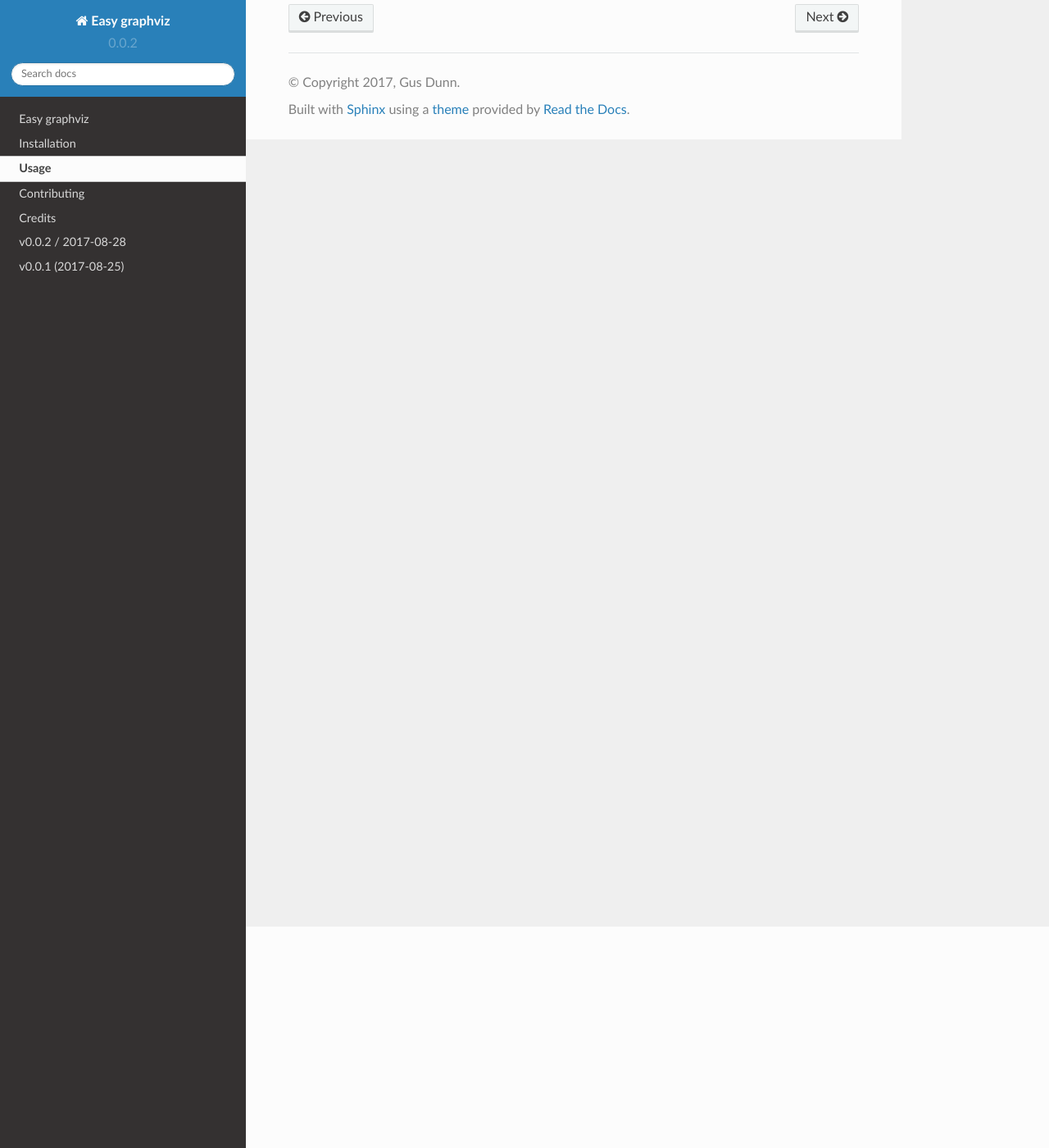
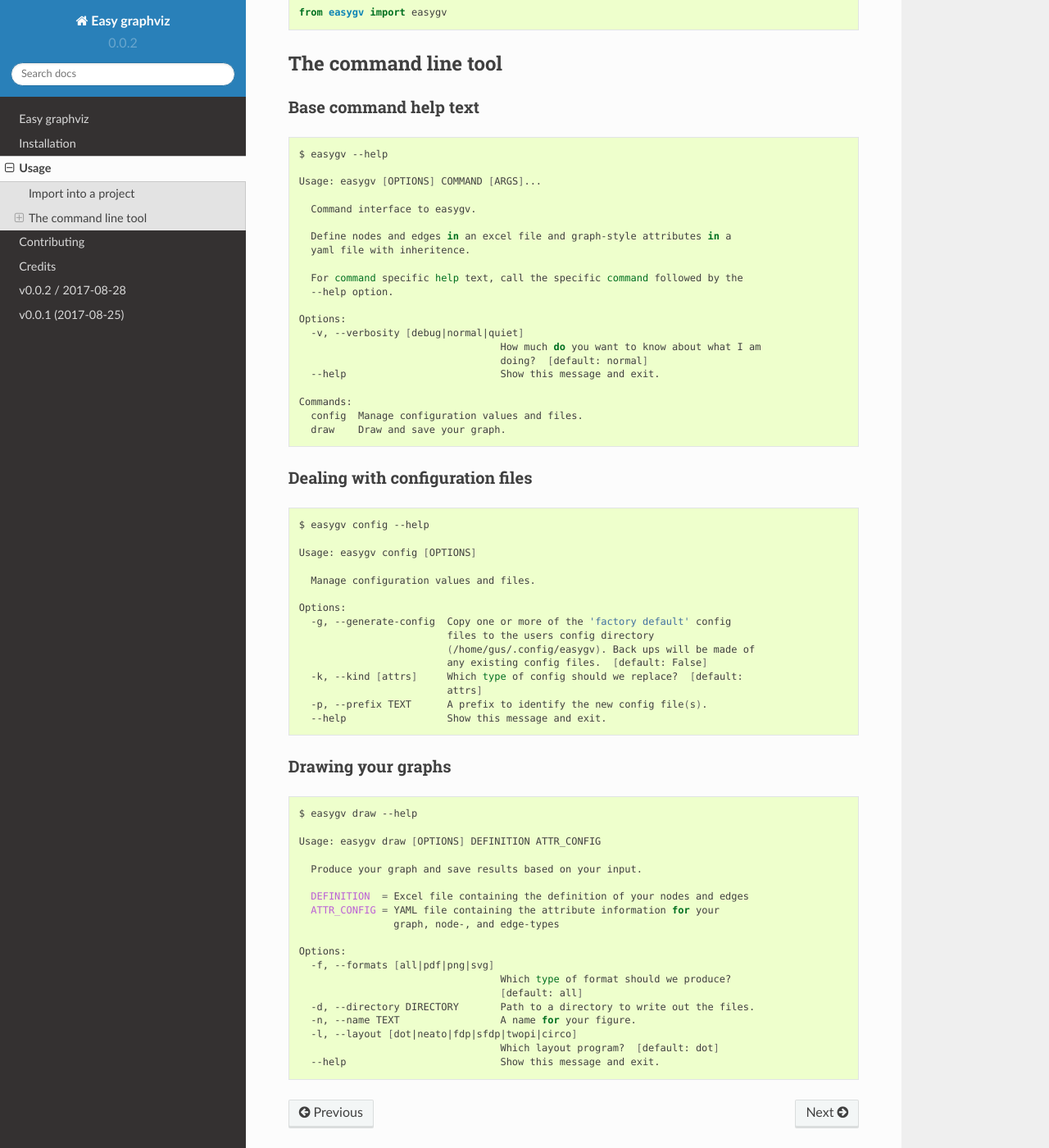
Before and after one commit to xguse/easygv, a Sphinx documentation site: the page built from docs/usage.rst, in a window 1280 px wide and 1400 px high, scrolled down 270 px. Shown: the whole window at 82% size. Built offline with Sphinx 7.4.7 and the Read the Docs theme 2.0.0, drawn with Linux system fonts in a browser that asks for light colours; pages that are not in the unit, such as notebooks, are missing from menus; some of the changed text lies outside the part shown.

Commit message:
Fleshed out usage.rst

```diff
--- a/docs/usage.rst
+++ b/docs/usage.rst
@@ -2,6 +2,94 @@
 Usage
 =====
 
-To use Easy graphviz in a project::
+---------------------
+Import into a project
+---------------------
 
-    import easygv
+You can import the package as follows:
+
+.. code-block:: python
+
+    from easygv import easygv
+
+
+---------------------
+The command line tool
+---------------------
+
+
+Base command help text
+======================
+
+.. code-block:: bash
+
+    $ easygv --help
+
+    Usage: easygv [OPTIONS] COMMAND [ARGS]...
+
+      Command interface to easygv.
+
+      Define nodes and edges in an excel file and graph-style attributes in a
+      yaml file with inheritence.
+
+      For command specific help text, call the specific command followed by the
+      --help option.
+
+    Options:
+      -v, --verbosity [debug|normal|quiet]
+                                      How much do you want to know about what I am
+                                      doing?  [default: normal]
+      --help                          Show this message and exit.
+
+    Commands:
+      config  Manage configuration values and files.
+      draw    Draw and save your graph.
+
+
+Dealing with configuration files
+================================
+
+.. code-block:: bash
+
+    $ easygv config --help
+
+    Usage: easygv config [OPTIONS]
+
+      Manage configuration values and files.
+
+    Options:
+      -g, --generate-config  Copy one or more of the 'factory default' config
+                             files to the users config directory
+                             (/home/gus/.config/easygv). Back ups will be made of
+                             any existing config files.  [default: False]
+      -k, --kind [attrs]     Which type of config should we replace?  [default:
+                             attrs]
+      -p, --prefix TEXT      A prefix to identify the new config file(s).
+      --help                 Show this message and exit.
+
+
+
+Drawing your graphs
+===================
+
+.. code-block:: bash
+
+    $ easygv draw --help
+
+    Usage: easygv draw [OPTIONS] DEFINITION ATTR_CONFIG
+
+      Produce your graph and save results based on your input.
+
+      DEFINITION  = Excel file containing the definition of your nodes and edges
+      ATTR_CONFIG = YAML file containing the attribute information for your
+                    graph, node-, and edge-types
+
+    Options:
+      -f, --formats [all|pdf|png|svg]
+                                      Which type of format should we produce?
+                                      [default: all]
+      -d, --directory DIRECTORY       Path to a directory to write out the files.
+      -n, --name TEXT                 A name for your figure.
+      -l, --layout [dot|neato|fdp|sfdp|twopi|circo]
+                                      Which layout program?  [default: dot]
+      --help                          Show this message and exit.
```
